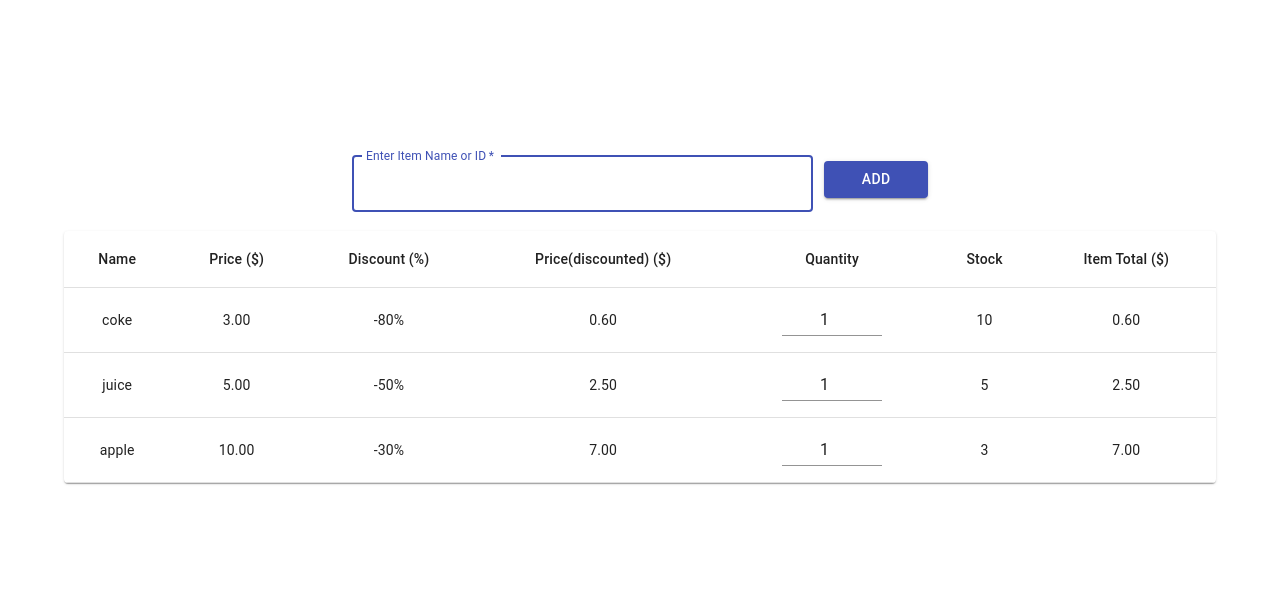
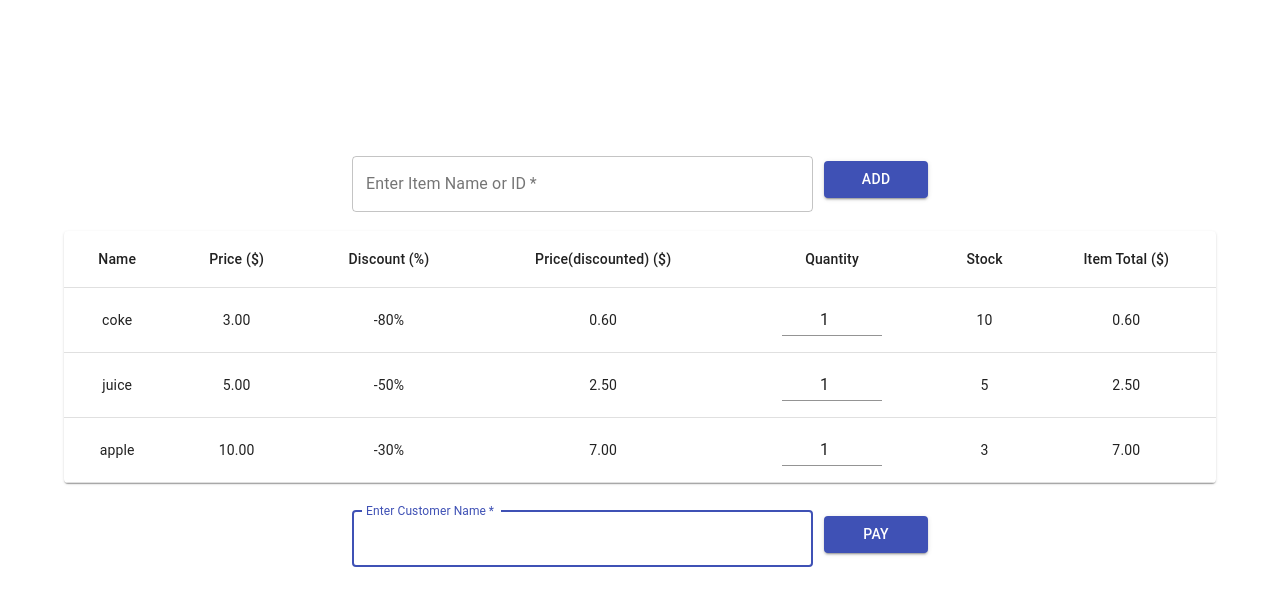
Before and after one commit to Accelsnow/csc301-simple-checkout-system-web, a React (Create React App) app in the folder front/: page / in a window 1280 px wide. Shown: the top 606 px of the page. Built offline with nearby package versions, Linux system fonts and the light colour scheme.

Commit message:
implemented hard coded receipt creation

```diff
--- a/front/src/components/CheckoutPage/Checkout.css
+++ b/front/src/components/CheckoutPage/Checkout.css
@@ -21,3 +21,13 @@
 .form .search_button {
 	width: 9%;
 }
+
+.form .customer_name {
+	margin-left: 25%;
+	width: 40%;
+	margin-right: 1%;
+}
+
+.form .customer_button {
+	width: 9%;
+}
--- a/front/src/components/CheckoutPage/Checkout.jsx
+++ b/front/src/components/CheckoutPage/Checkout.jsx
@@ -10,7 +10,7 @@ import TextField from "@material-ui/core/TextField";
 import { round} from "../utilities";
 import Button from "@material-ui/core/Button";
 import "./Checkout.css"
-
+import { withRouter} from "react-router-dom";
 
 const items = [
 	{id: 1, name: "coke", discount: 0.8, price: 3.0, stock: 10, quantity: 1, total: round((1-0.8)*3.0)},
@@ -53,6 +53,10 @@ class Checkout extends Component {
 		e.preventDefault();
 		this.setState({search: e.target.value});
 	};
+	onChangeName = (e) => {
+		e.preventDefault();
+		this.setState({name: e.target.value});
+	};
 	onAddItem = (e) => {
 		e.preventDefault();
 		const itemToAdd = toAdd.find(i => (i.id === Number(this.state.search) || i.name === this.state.search));
@@ -74,9 +78,24 @@ class Checkout extends Component {
 			this.setState({err: "No such "})
 		}
 	};
+	onCheckout = (e) => {
+		e.preventDefault();
+		const timeStamp = 123;
+		let net_total = 0, i;
+		for (i = 0;i < this.state.items.length; i++) {
+			net_total += Number(this.state.items[i].total);
+		}
+		net_total = round(net_total);
+		const discount = 0.1;
+		const tax_rate = 0.1;
+		const total = round(net_total*(1-discount)*(1+tax_rate));
+		const customer_id = this.state.name;
+		console.log({timeStamp, net_total, discount, tax_rate, total, customer_id});
+	};
 	render() {
 		return (
 			<div className="container">
+
 				<form className="form" noValidate onSubmit={this.onAddItem}>
 					<TextField
 						className="search_input"
@@ -146,9 +165,32 @@ class Checkout extends Component {
 						</TableBody>
 					</Table>
 				</TableContainer>
+				<form className="form" noValidate onSubmit={this.onCheckout}>
+					<TextField
+						className="customer_name"
+						variant="outlined"
+						margin="normal"
+						required
+						fullWidth
+						id="name"
+						label="Enter Customer Name"
+						name="name"
+						autoFocus
+						onChange={this.onChangeName}
+					/>
+					<Button
+						type="submit"
+						fullWidth
+						variant="contained"
+						color="primary"
+						className="customer_button"
+					>
+						Pay
+					</Button>
+				</form>
 			</div>
 		);
 	}
 }
 
-export default Checkout;
+export default withRouter(Checkout);
```
